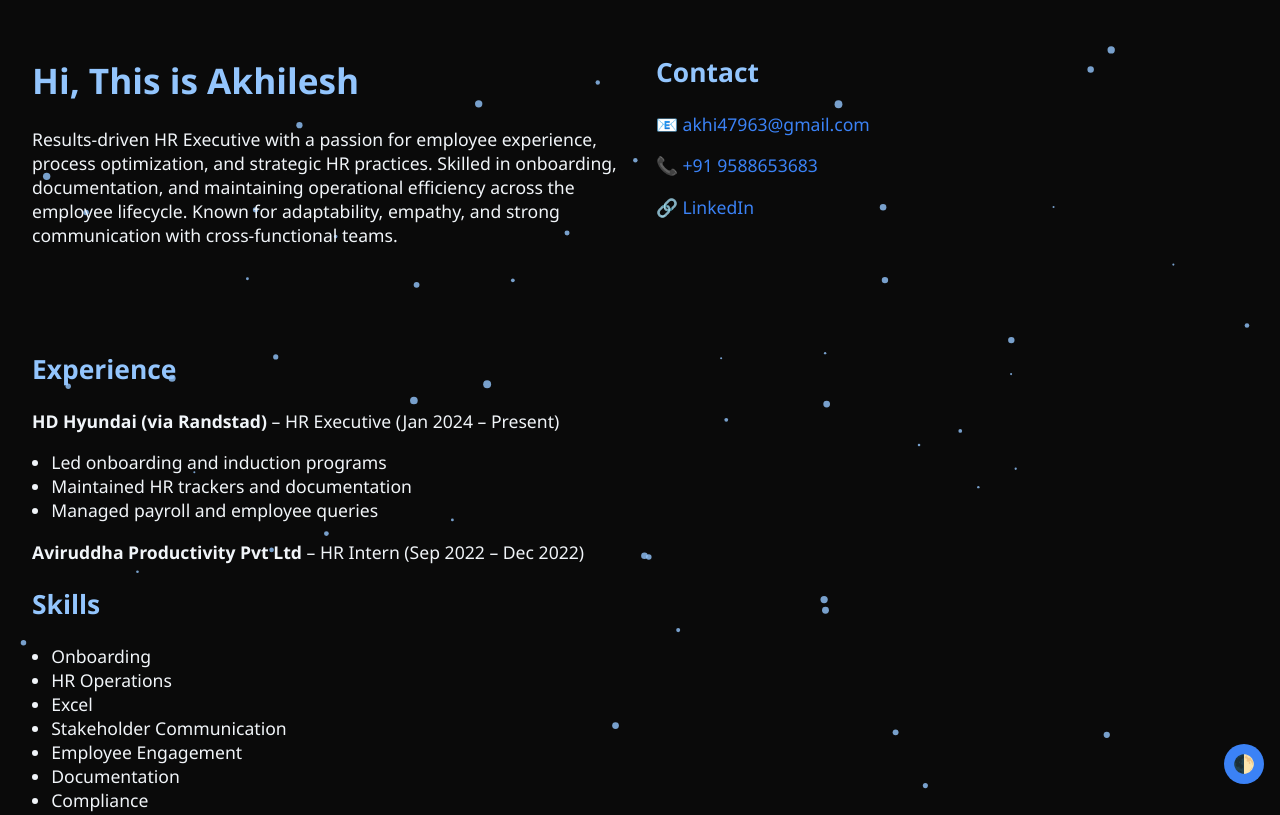
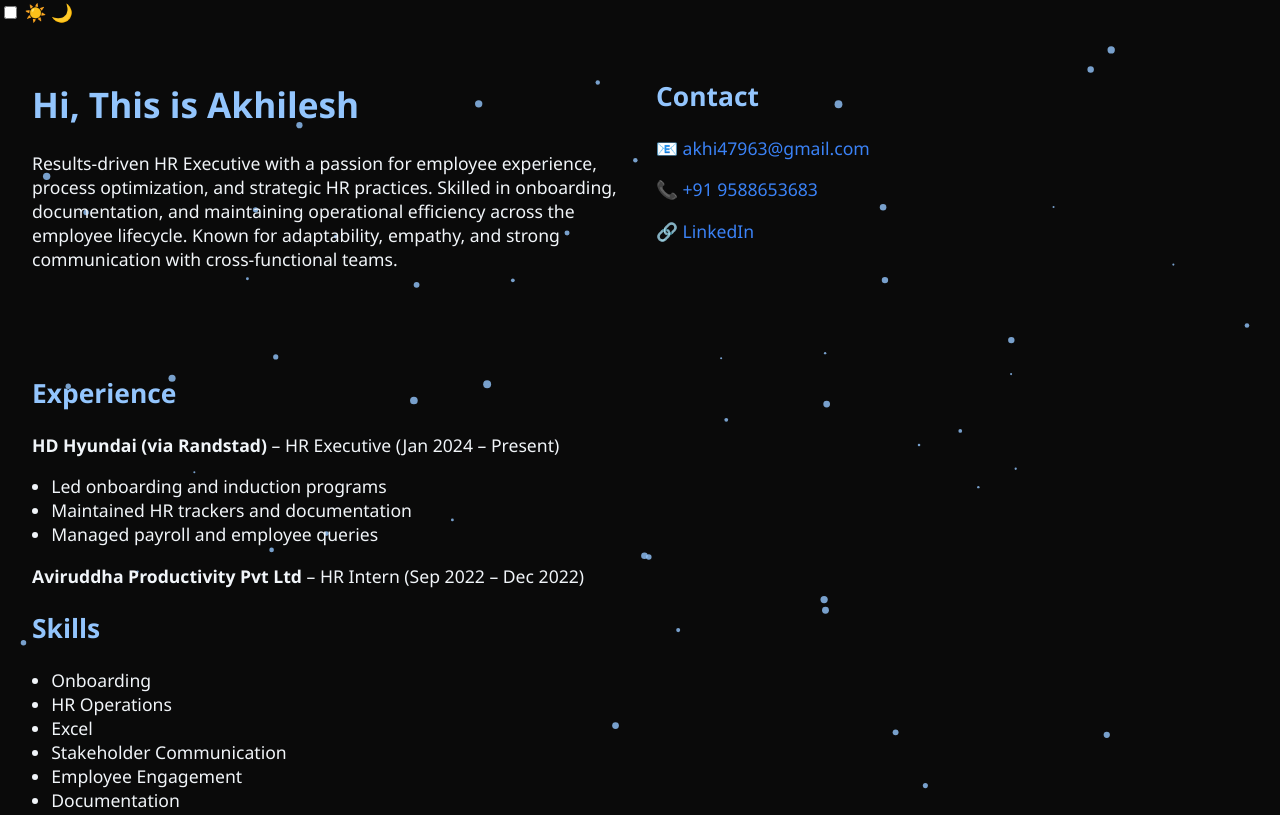
Before and after one commit to akhiiilesh01/akhiiilesh01.github.io, a plain HTML site: page index.html in a window 1280 px wide. Shown: the top 815 px of the page. Drawn offline with Linux system fonts and the light colour scheme.

Commit message:
Update index.html

```diff
--- a/index.html
+++ b/index.html
@@ -10,7 +10,13 @@
 </head>
 <body>
   <canvas id="bg-canvas"></canvas>
-  <button class="toggle" onclick="toggleMode()">🌓</button>
+ <div class="theme-switch-wrapper">
+  <input type="checkbox" id="theme-switch" class="theme-switch-checkbox">
+  <label for="theme-switch" class="theme-switch-label">
+    <span class="theme-switch-sun">☀️</span>
+    <span class="theme-switch-moon">🌙</span>
+  </label>
+</div>
 
   <div class="intro-container fadein">
     <div class="summary">
```
